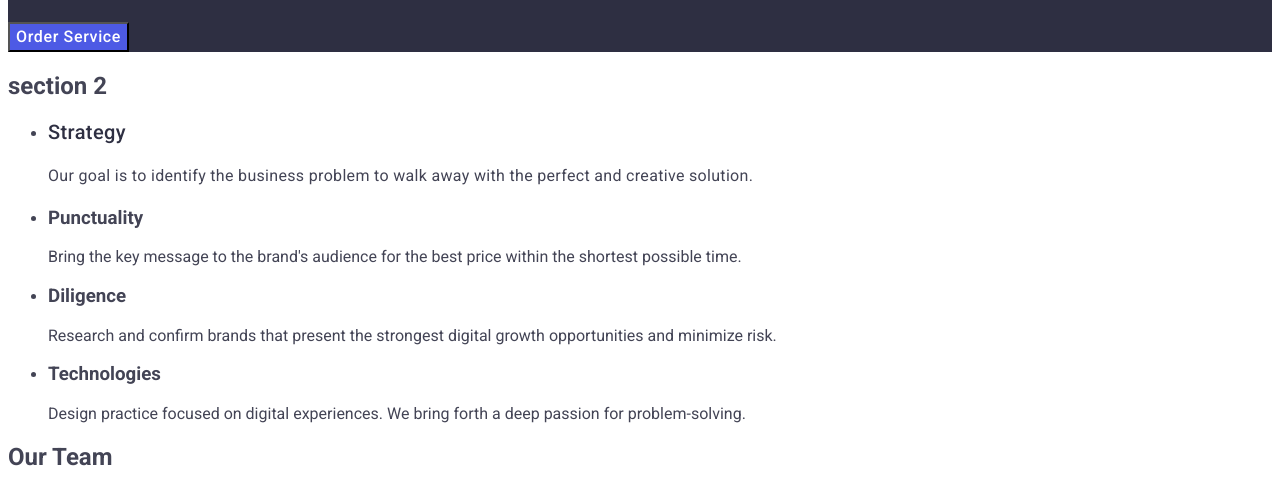
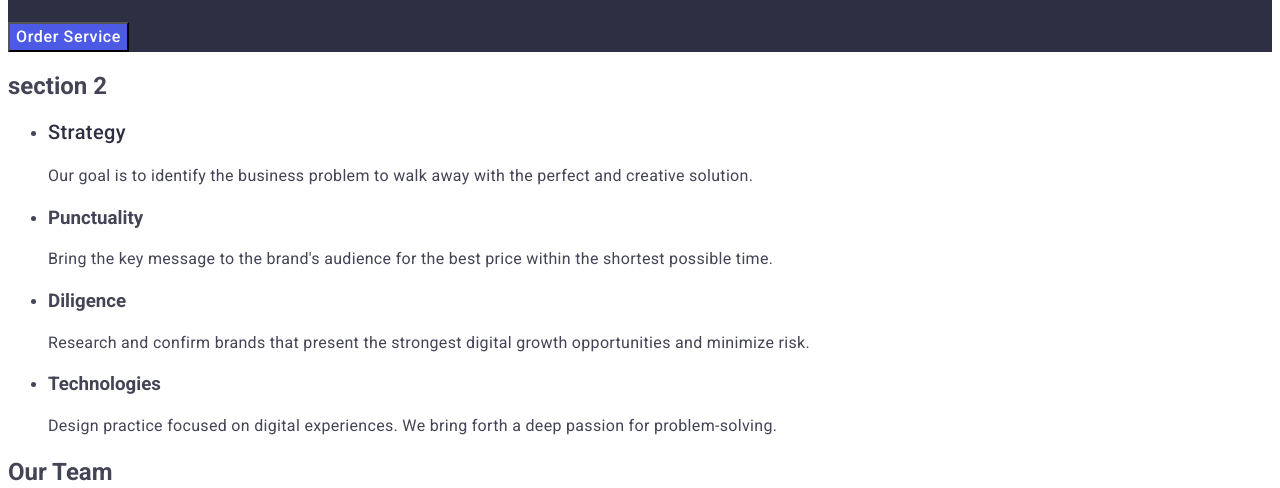
Before and after one commit to paymagic53/goit-markup-hw-02, a plain HTML site: page index.html in a window 1280 px wide. Shown: the part 312-800 px from the top of the page. Drawn offline with Linux system fonts and the light colour scheme.

Commit message:
Update index.html

```diff
--- a/index.html
+++ b/index.html
@@ -58,19 +58,22 @@
                 </li>
                 <li>
                     <h3>Punctuality</h3>
-                    <p>Bring the key message to the brand's audience for the best price within the shortest possible
+                    <p class="sect-two-p">Bring the key message to the brand's audience for the best price within the
+                        shortest possible
                         time.
                     </p>
                 </li>
                 <li>
                     <h3>Diligence</h3>
-                    <p>Research and confirm brands that present the strongest digital growth opportunities and minimize
+                    <p class="sect-two-p">Research and confirm brands that present the strongest digital growth
+                        opportunities and minimize
                         risk.
                     </p>
                 </li>
                 <li>
                     <h3>Technologies</h3>
-                    <p>Design practice focused on digital experiences. We bring forth a deep passion for
+                    <p class="sect-two-p">Design practice focused on digital experiences. We bring forth a deep passion
+                        for
                         problem-solving.
                     </p>
                 </li>
```
